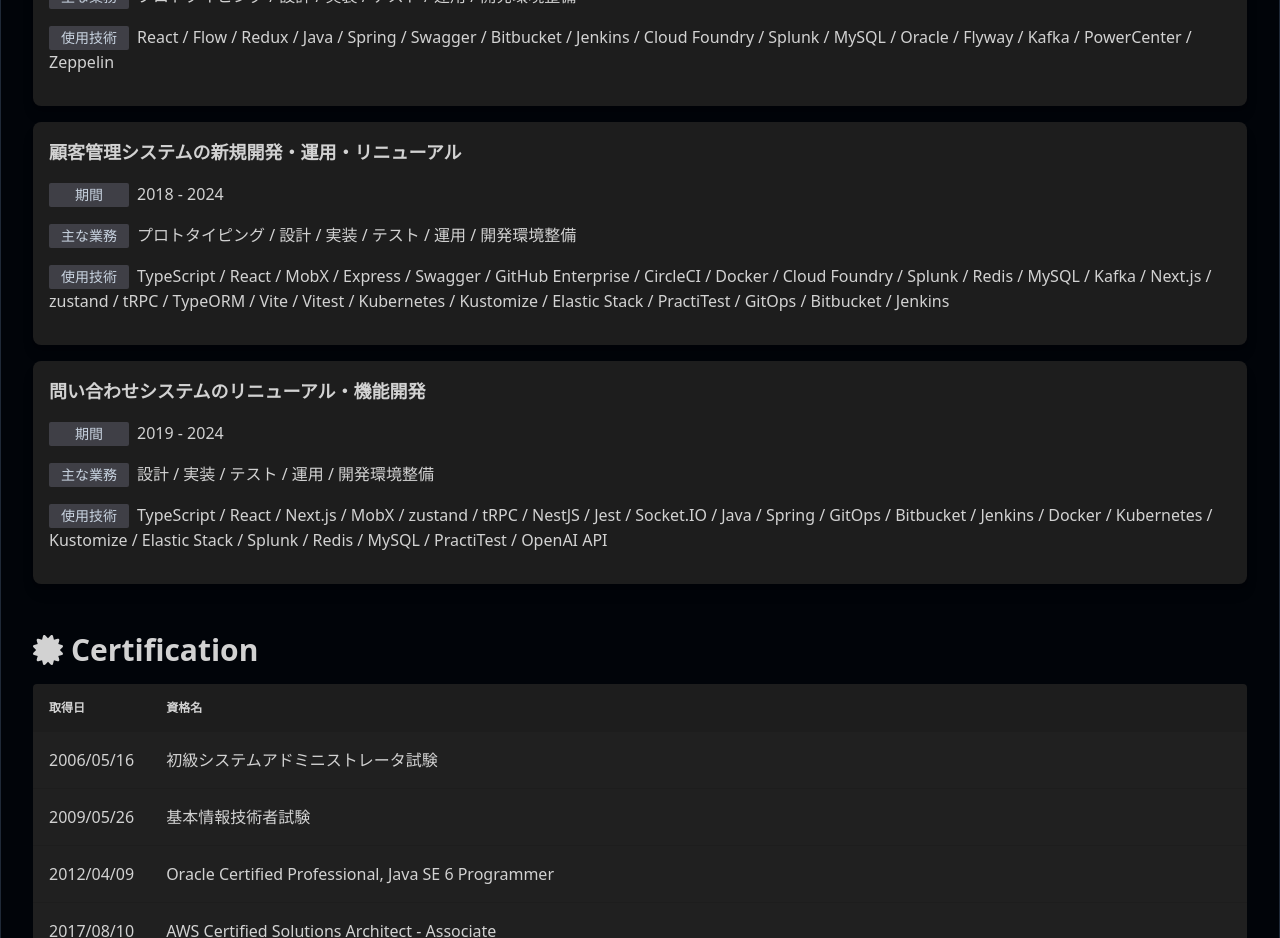
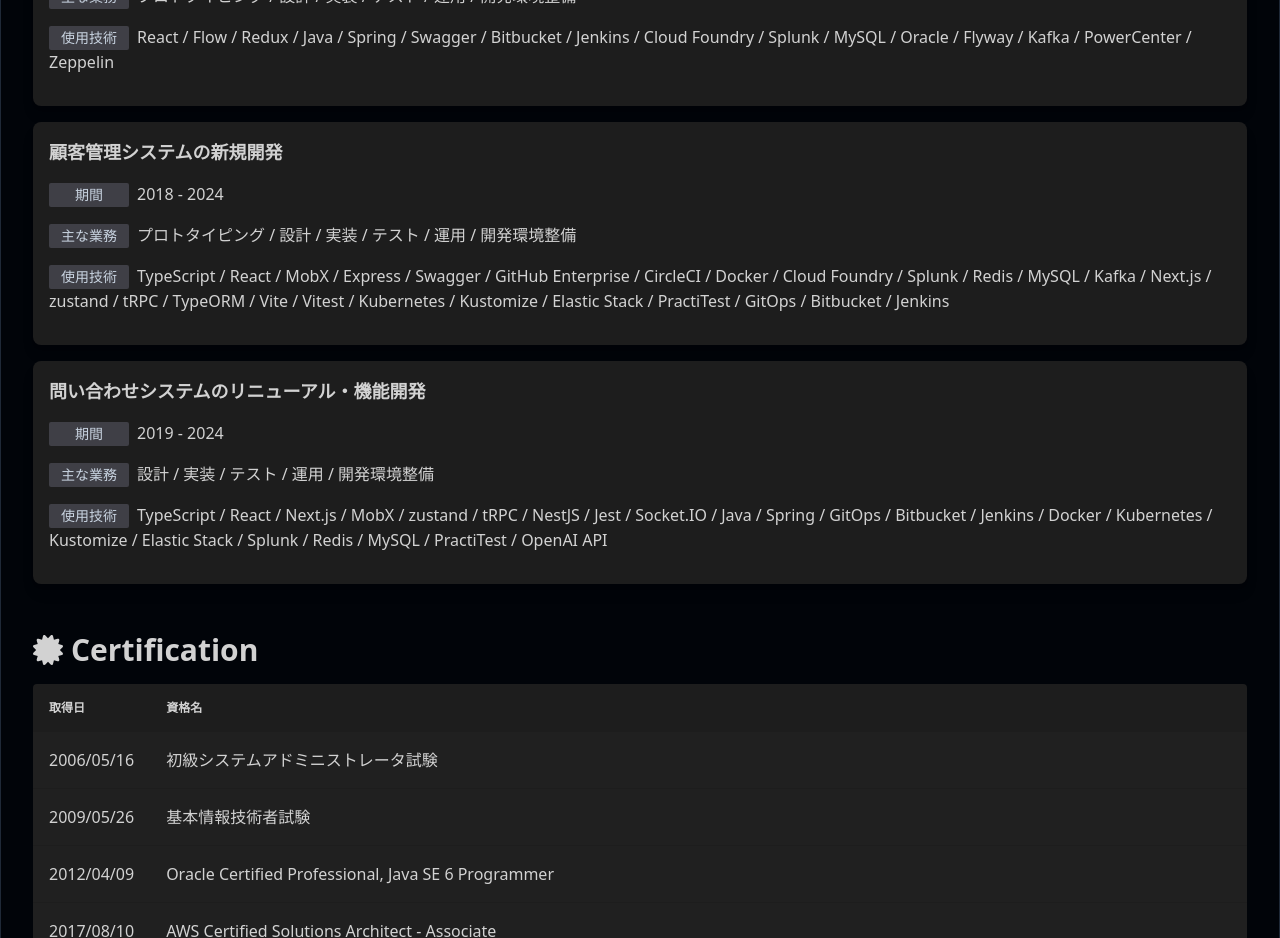
Before and after one commit to proyuki02/portfolio, a Next.js app: page / in a window 1280 px wide. Shown: the part 4060-4998 px from the top of the page. Built offline with nearby package versions, Linux system fonts and the light colour scheme.

Commit message:
Update works.tsx

```diff
--- a/components/works.tsx
+++ b/components/works.tsx
@@ -106,7 +106,7 @@
           / Zeppelin
         </WorksCardItemTech>
       </WorksCard>
-      <WorksCard summary="顧客管理システムの新規開発・運用・リニューアル">
+      <WorksCard summary="顧客管理システムの新規開発">
         <WorksCardItemSpan>2018 - 2024</WorksCardItemSpan>
         <WorksCardItemJob>
           プロトタイピング / 設計 / 実装 / テスト / 運用 / 開発環境整備
```
